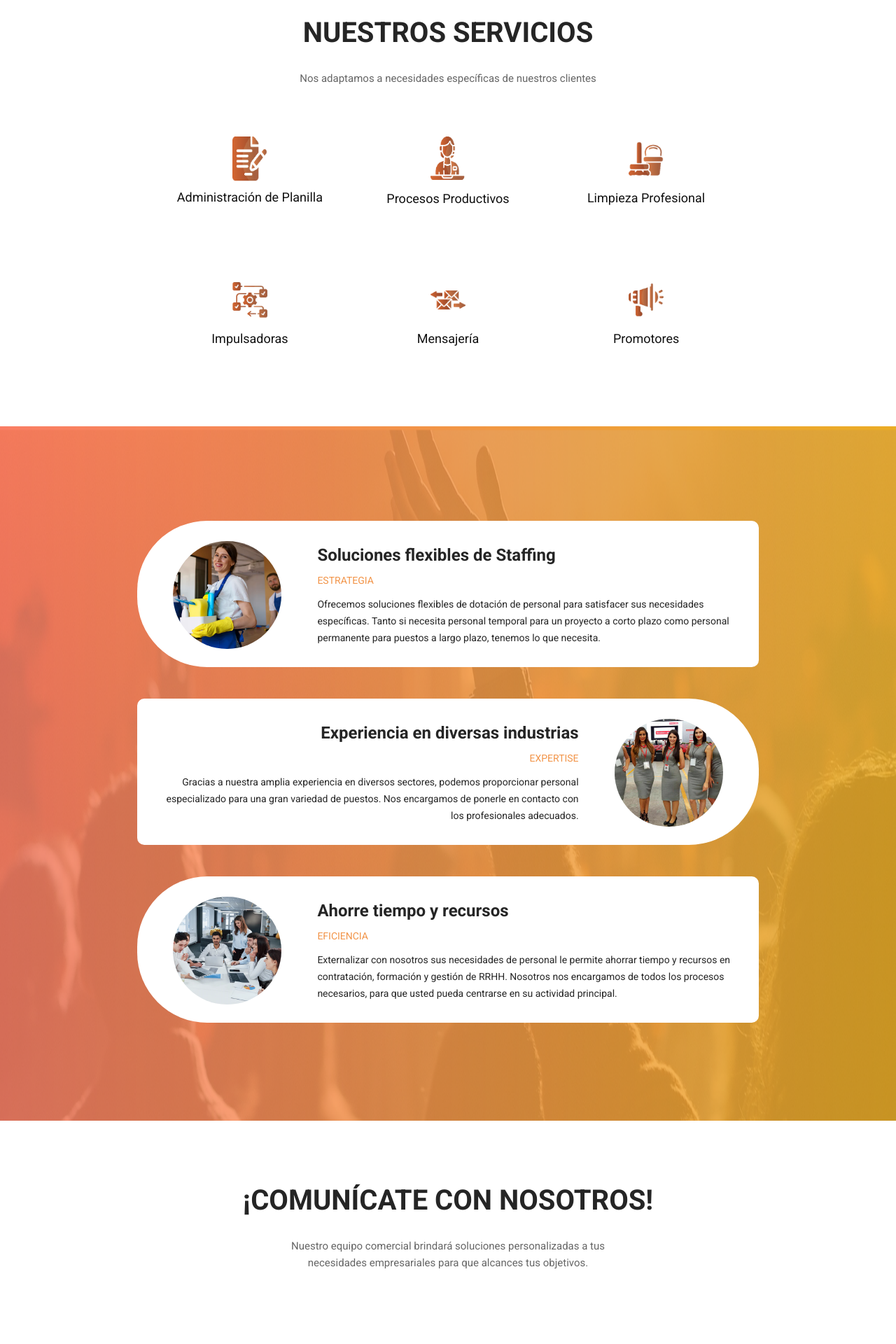
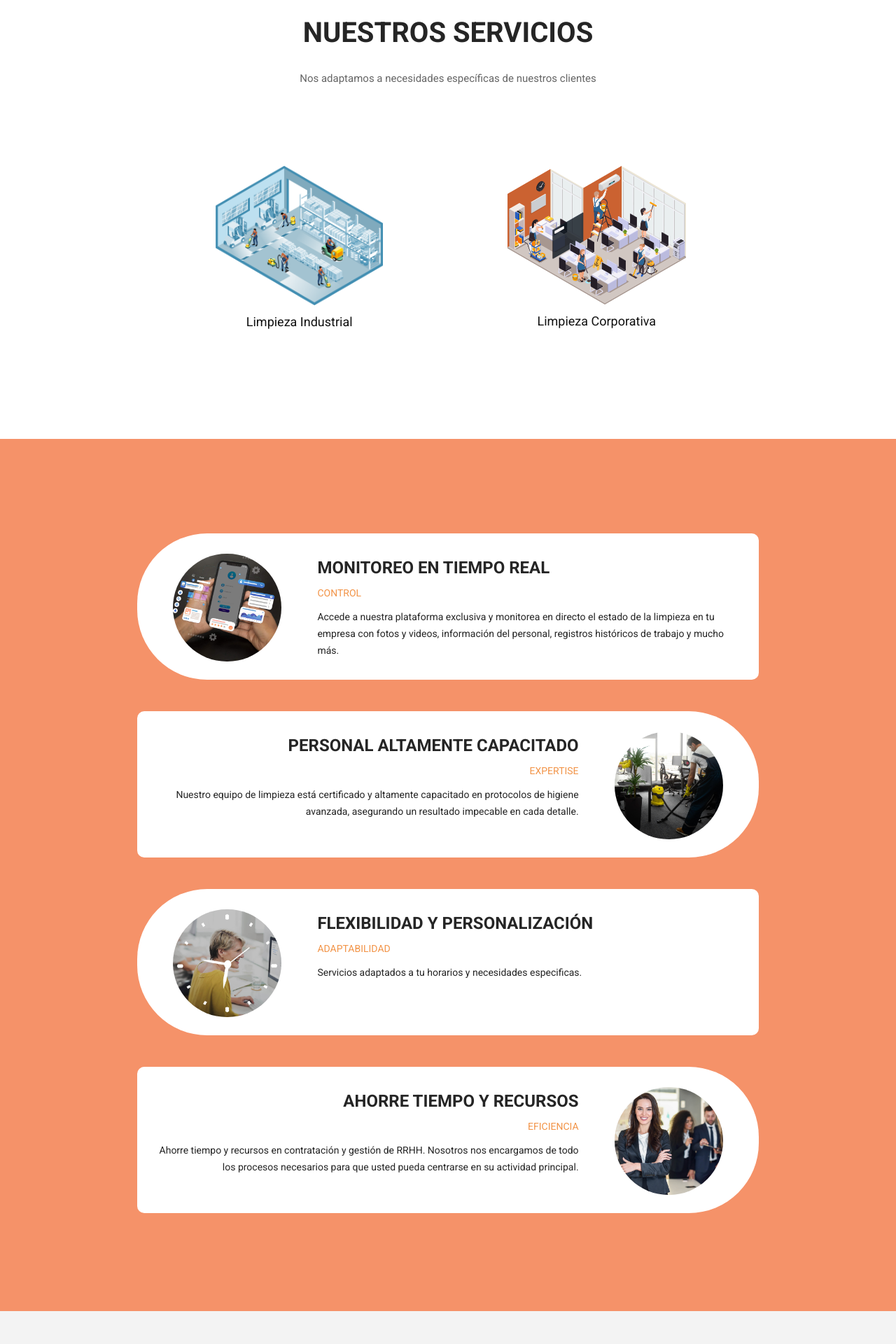
Before and after one commit to Bioniko/bpohn, a PHP site: page / in a window 1280 px wide. Shown: the part 693-2613 px from the top of the page at 70% size. Run offline with PHP 8.4, Linux system fonts and the light colour scheme; some libraries are stand-ins or nearby versions.

Commit message:
nuevas imagenes

```diff
--- a/css/style.css
+++ b/css/style.css
@@ -652,7 +652,7 @@ button.owl-next {
 .client_sectiion {
     width: 100%;
     float: left;
-    background-image: url(../images/client-bg.png);
+    background-color: #f59269;
     height: auto;
     background-size: 100% 100%;
     background-repeat: no-repeat;
--- a/footer.php
+++ b/footer.php
@@ -1,9 +1,79 @@
 <!-- copyright section start -->
+ <!--
 <div class="copyright_section">
     <div class="container">
     <p class="copyright_text"></p>
     </div>
 </div>
+-->
+<!-- 💡 FOOTER -->
+<footer style="background-color: #f3f3f3; color: #000; padding: 40px 20px; font-family: Arial, sans-serif;">
+
+  <!-- Contenedor principal -->
+  <div style="display: flex; flex-wrap: wrap; justify-content: space-between; gap: 30px;">
+
+    <!-- LOGO -->
+    <div style="flex: 1; min-width: 200px; text-align: center;">
+      <img src="images/img/Logo-BPO-Color.png" alt="Logo Empresa" style="height: 60px;">
+    </div>
+
+    <!-- INFORMACIÓN DE CONTACTO -->
+    <div style="flex: 1; min-width: 200px; text-align: center;">
+      <h4 style="margin-bottom: 10px; font-size: 16px;">Contacto</h4>
+      <p style="margin: 5px 0;">📞 (+504) 9985 2029</p>
+      <p style="margin: 5px 0;">📧 info@bpohn.com</p>
+    </div>
+
+    <!-- SERVICIOS -->
+    <div style="flex: 1; min-width: 200px; text-align: center;">
+      <h4 style="margin-bottom: 10px; font-size: 16px;">Servicios</h4>
+      <ul style="list-style: none; padding: 0; margin: 0;">
+        <li style="margin-bottom: 5px;">Administración de Planilla</li>
+        <li style="margin-bottom: 5px;">Procesos Productivos</li>
+        <li style="margin-bottom: 5px;">Limpieza Profesional</li>
+        <li style="margin-bottom: 5px;">Impulsadoras</li>
+        <li style="margin-bottom: 5px;">Mensajerías</li>
+        <li style="margin-bottom: 5px;">Promotores</li>
+      </ul>
+    </div>
+
+    <!-- COMPAÑÍA -->
+    <div style="flex: 1; min-width: 200px; text-align: center;">
+      <h4 style="margin-bottom: 10px; font-size: 16px;">Compañía</h4>
+      <ul style="list-style: none; padding: 0; margin: 0;">
+        <li style="margin-bottom: 5px;">Soluciones y Servicios</li>
+        <li style="margin-bottom: 5px;">Únete a Nuestro Equipo</li>
+        <li style="margin-bottom: 5px;">Cotiza con Nosotros</li>
+      </ul>
+    </div>
+
+    <!-- REDES SOCIALES -->
+    <div style="flex: 1; min-width: 200px; text-align: center;">
+      <h4 style="margin-bottom: 10px; font-size: 16px;">Síguenos</h4>
+      <a href="https://www.linkedin.com/tuempresa" target="_blank" style="margin: 0 8px;">
+        <img src="https://cdn.jsdelivr.net/gh/devicons/devicon/icons/linkedin/linkedin-original.svg" alt="LinkedIn" style="height: 30px; filter: invert(1); vertical-align: middle;">
+      </a>
+      <a href="https://www.facebook.com/tuempresa" target="_blank" style="margin: 0 8px;">
+        <img src="https://cdn.jsdelivr.net/gh/devicons/devicon/icons/facebook/facebook-original.svg" alt="Facebook" style="height: 30px; filter: invert(1); vertical-align: middle;">
+      </a>
+      <a href="https://www.instagram.com/tuempresa" target="_blank" style="margin: 0 8px;">
+        <img src="https://cdn-icons-png.flaticon.com/512/2111/2111463.png" alt="Instagram" style="height: 30px; vertical-align: middle;">
+      </a>
+    </div>
+
+  </div>
+
+  <!-- Separador -->
+  <div style="margin-top: 30px; border-top: 1px solid #ccc;"></div>
+
+  <!-- COPYRIGHT -->
+  <div style="text-align: center; font-size: 14px; margin-top: 15px;">
+    &copy; 2025 BPO Solutions Group. Todos los derechos reservados.
+  </div>
+</footer>
+
+
+
 <!-- copyright section end -->
 <!-- Javascript files-->
 <script src="js/jquery.min.js"></script>
--- a/index.php
+++ b/index.php
@@ -53,31 +53,13 @@
             <h1 class="contact_taital">Nuestros Servicios</h1>
                <p style="text-align: center;">Nos adaptamos a necesidades específicas de nuestros clientes</p>
             <div class="row" style="padding: 5% 10% 5% 10%;">
-               <div class="col-md-4 col-sm-12" style="text-align: center;">
-                  <img src="images/img/AdminPlanilla.png" style="width: 20%;">
-                  <h3 style="padding: 5% 0% 0% 0%">Administración de Planilla</h3>
+               <div class="col-md-6 col-sm-12" style="text-align: center;padding: 5% 10% 5% 10%;">
+                  <img src="images/img/Ícono de Servicio de Limpieza Industrial.png" style="width: 94%;">
+                  <h3 style="padding: 5% 0% 0% 0%">Limpieza Industrial</h3>
                </div>
-               <div class="col-md-4 col-sm-12" style="text-align: center;">
-                  <img src="images/img/Impulsadora.png" style="width: 20%;">
-                  <h3 style="padding: 5% 0% 0% 0%">Procesos Productivos</h3>
-               </div>
-               <div class="col-md-4 col-sm-12" style="text-align: center;">
-                  <img src="images/img/LimpiezaProfesional.png" style="width: 20%;">
-                  <h3 style="padding: 5% 0% 0% 0%">Limpieza Profesional</h3>
-               </div>
-            </div>
-            <div class="row" style="padding: 5% 10% 5% 10%;">
-               <div class="col-md-4 col-sm-12" style="text-align: center;">
-                  <img src="images/img/Procesos.png" style="width: 20%;">
-                  <h3 style="padding: 5% 0% 0% 0%">Impulsadoras</h3>
-               </div>
-               <div class="col-md-4 col-sm-12" style="text-align: center;">
-                  <img src="images/img/Mensajeria-1.png" style="width: 20%;">
-                  <h3 style="padding: 5% 0% 0% 0%">Mensajería</h3>
-               </div>
-               <div class="col-md-4 col-sm-12" style="text-align: center;">
-                  <img src="images/img/Promotores.png" style="width: 20%;">
-                  <h3 style="padding: 5% 0% 0% 0%">Promotores</h3>
+               <div class="col-md-6 col-sm-12" style="text-align: center;padding: 5% 10% 5% 10%;">
+                  <img src="images/img/Ícono de Limpieza Corporativa.png" style="width: 100%;">
+                  <h3 style="padding: 5% 0% 0% 0%">Limpieza Corporativa</h3>
                </div>
             </div>
          </div>
@@ -163,32 +145,42 @@
                      <div class="client_section_2">
                         <div class="client_main">
                            <div class="client_left">
-                              <div class="client_img acoplar"><img src="images/img/Soluciones-Flexibles.png" class="tamanioimg"></div>
+                              <div class="client_img acoplar"><img src="images/img/1.png" class="tamanioimg"></div>
                            </div>
                            <div class="client_right">
-                              <h3 class="name_text">Soluciones flexibles de Staffing <span style="float: right;"></h3>
-                              <p class="dolor_text">ESTRATEGIA</p>
-                              <p class="lorem_text">Ofrecemos soluciones flexibles de dotación de personal para satisfacer sus necesidades específicas. Tanto si necesita personal temporal para un proyecto a corto plazo como personal permanente para puestos a largo plazo, tenemos lo que necesita. </p>
+                              <h3 class="name_text">MONITOREO EN TIEMPO REAL <span style="float: right;"></h3>
+                              <p class="dolor_text">CONTROL</p>
+                              <p class="lorem_text">Accede a nuestra plataforma exclusiva y monitorea en directo el estado de la limpieza en tu empresa con fotos y videos, información del personal, registros históricos de trabajo y mucho más.</p>
                            </div>
                         </div>
                         <div class="client_main_2">
                            <div class="client_right_2">
-                              <h3 class="name_text">Experiencia en diversas industrias <span style="float: left;"></h3>
+                              <h3 class="name_text">PERSONAL ALTAMENTE CAPACITADO<span style="float: left;"></h3>
                               <p class="dolor_text">EXPERTISE</p>
-                              <p class="lorem_text">Gracias a nuestra amplia experiencia en diversos sectores, podemos proporcionar personal especializado para una gran variedad de puestos. Nos encargamos de ponerle en contacto con los profesionales adecuados.</p>
+                              <p class="lorem_text">Nuestro equipo de limpieza está certificado y altamente capacitado en protocolos de higiene avanzada, asegurando un resultado impecable en cada detalle.<br><br></p>
                            </div>
                            <div class="client_left_2">
-                              <div class="client_img acoplar"><img src="images/img/Experiencia-en-diferentes-industrias.png" class="tamanioimg"></div>
+                              <div class="client_img acoplar"><img src="images/img/2.png" class="tamanioimg"></div>
                            </div>
                         </div>
                         <div class="client_main" style="margin-top: 45px;">
                            <div class="client_left">
-                              <div class="client_img acoplar"><img src="images/img/Ahorre-Tiempo-y-Recursos.png1_ (1).png" class="tamanioimg"></div>
+                              <div class="client_img acoplar"><img src="images/img/3.png" class="tamanioimg"></div>
                            </div>
                            <div class="client_right">
-                              <h3 class="name_text">Ahorre tiempo y recursos<span style="float: right;"></h3>
+                              <h3 class="name_text">FLEXIBILIDAD Y PERSONALIZACIÓN<span style="float: right;"></h3>
+                              <p class="dolor_text">ADAPTABILIDAD</p>
+                              <p class="lorem_text">Servicios adaptados a tu horarios y necesidades especificas.<br><br><br></p>
+                           </div>
+                        </div>
+                        <div class="client_main_2">
+                           <div class="client_right_2">
+                              <h3 class="name_text">AHORRE TIEMPO Y RECURSOS<span style="float: left;"></h3>
                               <p class="dolor_text">EFICIENCIA</p>
-                              <p class="lorem_text">Externalizar con nosotros sus necesidades de personal le permite ahorrar tiempo y recursos en contratación, formación y gestión de RRHH. Nosotros nos encargamos de todos los procesos necesarios, para que usted pueda centrarse en su actividad principal.</p>
+                              <p class="lorem_text">Ahorre tiempo y recursos en contratación y gestión de RRHH. Nosotros nos encargamos de todo los procesos necesarios para que usted pueda centrarse en su actividad principal.<br><br></p>
+                           </div>
+                           <div class="client_left_2">
+                              <div class="client_img acoplar"><img src="images/img/4.png" class="tamanioimg"></div>
                            </div>
                         </div>
                      </div>
```
Also changed, not shown: images/img/1.png (added), images/img/132557 (1).jpg (added), images/img/13940 (1).jpg (added), images/img/2.png (added), images/img/2150169863 (1).jpg (added), images/img/2150454568 (1).jpg (added), images/img/3.png (added), images/img/4.png (added), images/img/4666 (1).jpg (added), images/img/955 (1).jpg (added), images/img/Ícono de Limpieza Corporativa.png (added), images/img/Ícono de Servicio de Limpieza Industrial.png (added), images/img/panel.png, images/img/panel8.png (added), 1 other file.
